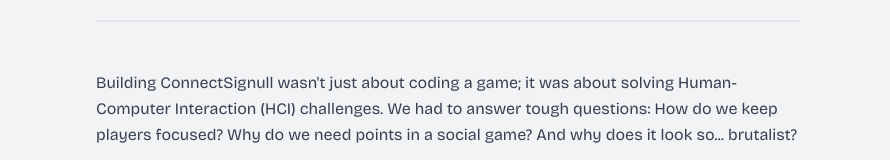
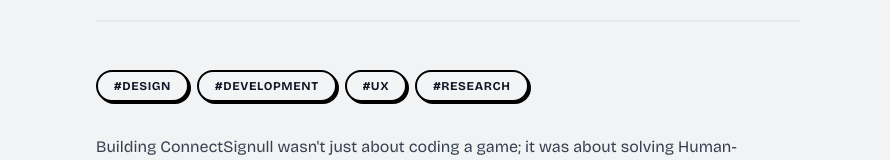
Before and after one commit to prayush21/connect-a-fun-social-game, a Next.js app in the folder frontend/: page /blog/design-for-connection in a window 1280 px wide. Shown: the part 366-526 px from the top of the page, without its empty margins (192-1082 px from the left). Built offline with nearby package versions, Linux system fonts and the light colour scheme; no server answers.

Commit message:
feat(blog): add BlogTags component to display post tags across blog content

```diff
--- a/frontend/src/components/blog/BlogContent.tsx
+++ b/frontend/src/components/blog/BlogContent.tsx
@@ -428,6 +428,33 @@ export function BlogCTA({
 }
 
 // ====================
+// Tags Component
+// ====================
+
+interface BlogTagsProps {
+  tags?: string[];
+}
+
+export function BlogTags({ tags }: BlogTagsProps) {
+  if (!tags || tags.length === 0) {
+    return null;
+  }
+
+  return (
+    <div className="mb-8 flex flex-wrap gap-2">
+      {tags.map((tag) => (
+        <span
+          key={tag}
+          className="inline-block rounded-full border-2 border-black bg-gray-100 px-4 py-1.5 text-xs font-bold uppercase tracking-wider text-gray-900 shadow-neobrutalist-sm"
+        >
+          #{tag}
+        </span>
+      ))}
+    </div>
+  );
+}
+
+// ====================
 // Back to Blog Link
 // ====================
 
--- a/frontend/src/components/blog/index.ts
+++ b/frontend/src/components/blog/index.ts
@@ -13,6 +13,7 @@ export {
 
   // Headers
   BlogHeader,
+  BlogTags,
 
   // Text Content
   BlogParagraph,
--- a/frontend/src/lib/blog/content/design-for-connection.tsx
+++ b/frontend/src/lib/blog/content/design-for-connection.tsx
@@ -7,6 +7,7 @@ import {
   BlogList,
   BlogCTA,
   BlogShareButtons,
+  BlogTags,
 } from "@/components/blog/BlogContent";
 import { BlogPost } from "@/lib/blog/posts";
 
@@ -25,6 +26,8 @@ export default function DesignOfConnection({ post }: BlogPostContentProps) {
         readTime={post.readTime}
         author={post.author}
       />
+
+      <BlogTags tags={post.tags} />
 
       <BlogSection>
         <BlogParagraph>
--- a/frontend/src/lib/blog/content/frictionless-onboarding.tsx
+++ b/frontend/src/lib/blog/content/frictionless-onboarding.tsx
@@ -15,6 +15,7 @@ import {
   BlogCTA,
   BlogShareButtons,
   FeatureBox,
+  BlogTags,
 } from "@/components/blog/BlogContent";
 import { BlogPost } from "@/lib/blog/posts";
 import { Zap, Users, QrCode, MessageCircle } from "lucide-react";
@@ -36,6 +37,8 @@ export default function FrictionlessOnboardingPost({
         readTime={post.readTime}
         author={post.author}
       />
+
+      <BlogTags tags={post.tags} />
 
       <BlogSection>
         <BlogParagraph>
--- a/frontend/src/lib/blog/content/how-to-play-connect-signull.tsx
+++ b/frontend/src/lib/blog/content/how-to-play-connect-signull.tsx
@@ -7,6 +7,7 @@ import {
   BlogCallout,
   BlogCTA,
   BlogShareButtons,
+  BlogTags,
 } from "@/components/blog/BlogContent";
 import { BlogPost } from "@/lib/blog/posts";
 
@@ -25,6 +26,8 @@ export default function HowToPlay({ post }: BlogPostContentProps) {
         readTime={post.readTime}
         author={post.author}
       />
+
+      <BlogTags tags={post.tags} />
 
       <BlogSection>
         <BlogParagraph>
--- a/frontend/src/lib/blog/content/introducing-connect-signull.tsx
+++ b/frontend/src/lib/blog/content/introducing-connect-signull.tsx
@@ -7,6 +7,7 @@ import {
   BlogCTA,
   BlogDivider,
   BlogShareButtons,
+  BlogTags,
 } from "@/components/blog/BlogContent";
 import { BlogPost } from "@/lib/blog/posts";
 
@@ -27,6 +28,8 @@ export default function IntroducingConnectSignull({
         readTime={post.readTime}
         author={post.author}
       />
+
+      <BlogTags tags={post.tags} />
 
       <BlogSection>
         <BlogQuote author="Albert Einstein, Physicist">
--- a/frontend/src/lib/blog/content/scoring-system.tsx
+++ b/frontend/src/lib/blog/content/scoring-system.tsx
@@ -7,6 +7,7 @@ import {
   BlogList,
   BlogCTA,
   BlogShareButtons,
+  BlogTags,
 } from "@/components/blog/BlogContent";
 import { BlogPost } from "@/lib/blog/posts";
 
@@ -25,6 +26,8 @@ export default function ScoringSystemBlog({ post }: BlogPostContentProps) {
         readTime={post.readTime}
         author={post.author}
       />
+
+      <BlogTags tags={post.tags} />
 
       <BlogSection>
         <BlogParagraph>
--- a/frontend/src/lib/blog/content/sound-design-impact.tsx
+++ b/frontend/src/lib/blog/content/sound-design-impact.tsx
@@ -7,6 +7,7 @@ import {
   BlogList,
   BlogCTA,
   BlogShareButtons,
+  BlogTags,
 } from "@/components/blog/BlogContent";
 import { BlogPost } from "@/lib/blog/posts";
 
@@ -25,6 +26,8 @@ export default function SoundDesignImpact({ post }: BlogPostContentProps) {
         readTime={post.readTime}
         author={post.author}
       />
+
+      <BlogTags tags={post.tags} />
 
       <BlogSection>
         <BlogParagraph>
```
